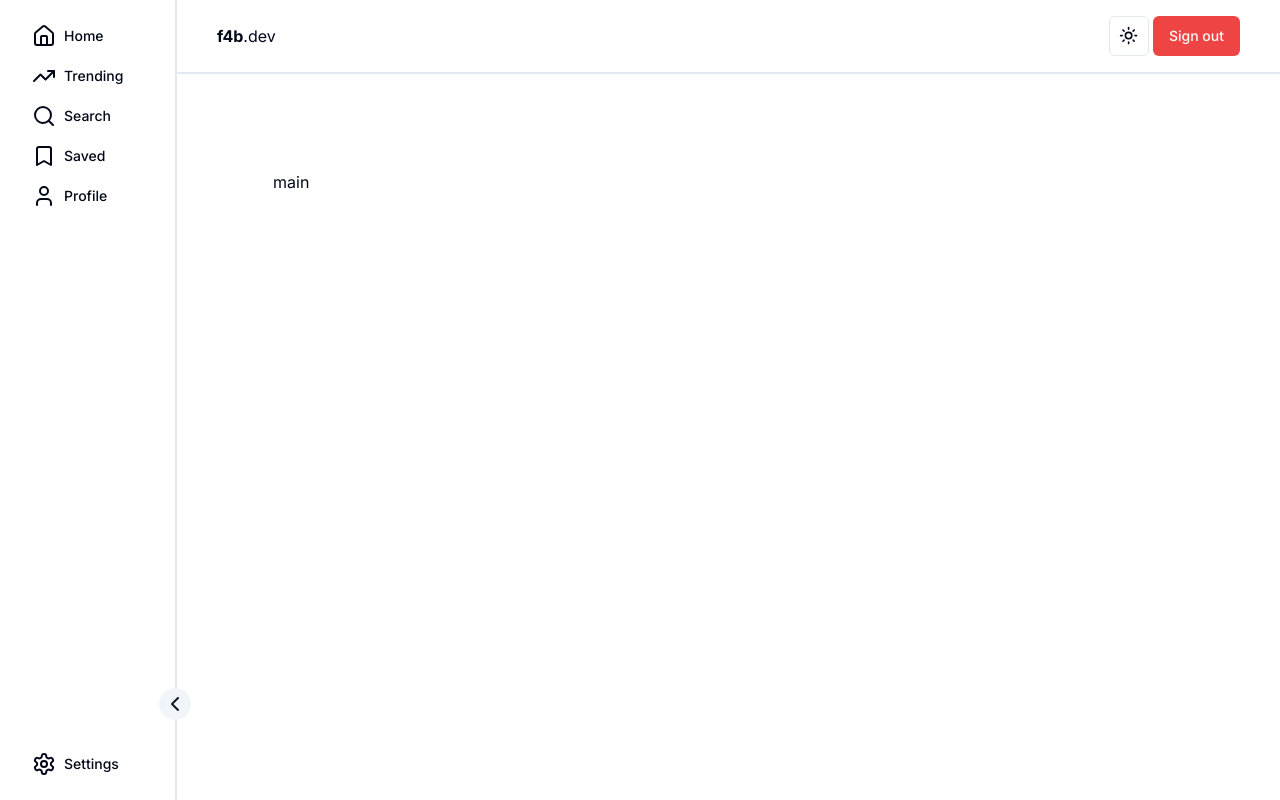
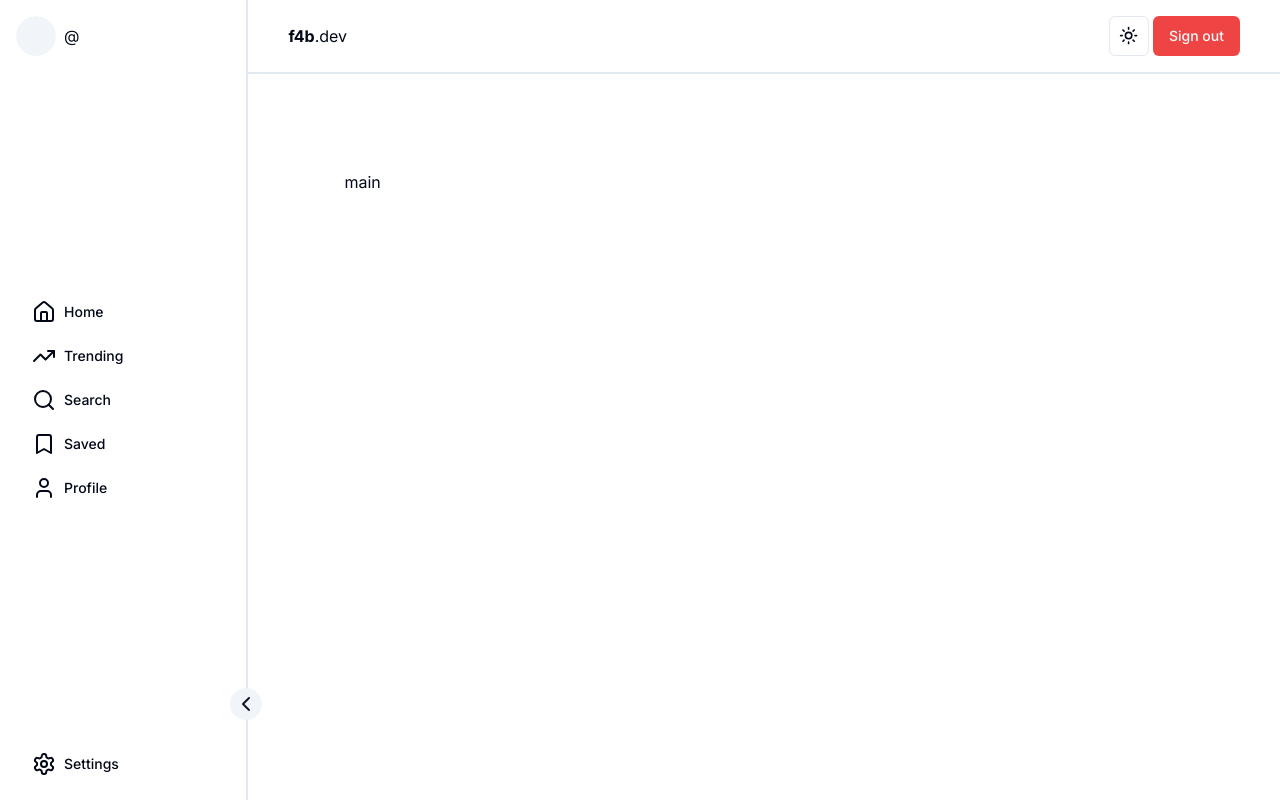
Before and after one commit to khalednadam/f4b-client, a Next.js app: page / in a window 1280 px wide. Both pictures are taken after a click on the button 72 px from the left and 704 px from the top of the page. Built offline with nearby package versions, Linux system fonts and the light colour scheme; no server answers.

Commit message:
feat: :sparkles: add avatar and profile info header

```diff
--- a/package.json
+++ b/package.json
@@ -10,6 +10,7 @@
   },
   "dependencies": {
     "@hookform/resolvers": "^3.9.0",
+    "@radix-ui/react-avatar": "^1.1.0",
     "@radix-ui/react-dropdown-menu": "^2.1.1",
     "@radix-ui/react-label": "^2.1.0",
     "@radix-ui/react-select": "^2.1.1",
--- a/src/components/SideNavBar/SideNavBar.tsx
+++ b/src/components/SideNavBar/SideNavBar.tsx
@@ -1,56 +1,62 @@
 "use client";
+
 import React, { useEffect, useState } from "react";
 import { Button } from "../ui/button";
-import {
-  Bookmark,
-  ChevronRight,
-  Home,
-  Search,
-  Settings,
-  TrendingUp,
-  User,
-  X,
-} from "lucide-react";
+import { Settings, X } from "lucide-react";
 import NavBarItem from "./NavBarItem";
 import { AnimatePresence, motion } from "framer-motion";
 import useDisplay from "@/utils/useDisplay";
 import { useMobileSideBarStore } from "@/store/mobileSideBar";
 import SideNavBarMenuItems from "./SideNavBarMenuItems";
 import MinimizeSideBarButton from "./MinimizeSideBarButton";
+import UserProfileHead from "../UserProfileHead";
+import { useSession } from "next-auth/react";
 
 const SideNavBar = () => {
   const mdAndUp = useDisplay();
+  const { data: session } = useSession();
   const isOpen = useMobileSideBarStore((state: any) => state.isOpen);
   const toggleIsOpen = useMobileSideBarStore(
     (state: any) => state.toggleIsOpen
   );
 
   const [isMini, setIsMini] = useState<boolean>(() => {
-    const savedState = localStorage.getItem("f4bSidebar");
-    return savedState ? JSON.parse(savedState) : true;
+    if (typeof window !== "undefined") {
+      const savedState = localStorage.getItem("f4bSidebar");
+      return savedState ? JSON.parse(savedState) : true;
+    }
   });
 
   useEffect(() => {
-    localStorage.setItem("f4bSidebar", JSON.stringify(isMini));
+    if (typeof window !== "undefined") {
+      localStorage.setItem("f4bSidebar", JSON.stringify(isMini));
+    }
   }, [isMini]);
-
   return (
     <>
       {mdAndUp ? (
         <motion.div
-          className={`h-full border-r-2 min-h-screen sticky top-0 flex flex-col p-4`}
+          className={`h-full border-r-2 min-h-screen sticky top-0 flex flex-col p-4 space-y-10`}
           animate={{
-            width: isMini ? "75px" : "200px",
+            width: isMini ? "75px" : "300px",
           }}
-          initial={{ width: isMini ? "75px" : "200px" }}
-          transition={{ duration: 0.2 }}
+          initial={{ width: isMini ? "75px" : "300px" }}
+          transition={{ duration: 0.7 }}
         >
-          <div className="grow flex flex-col text-start justify-start">
+          <UserProfileHead
+            avatar={session?.user.image}
+            username={session?.user.username}
+            isMini={isMini}
+          />
+          <div className="grow flex flex-col text-start justify-center space-y-1">
             <SideNavBarMenuItems isMini={isMini} />
           </div>
-          <div>
-            <NavBarItem Icon={<Settings />} Text="Settings" isMini={isMini} />
-          </div>
+          <NavBarItem
+            Icon={<Settings />}
+            Text="Settings"
+            isMini={isMini}
+            to="/settings"
+          />
           <MinimizeSideBarButton isMini={isMini} setIsMini={setIsMini} />
         </motion.div>
       ) : (
@@ -59,10 +65,10 @@
             {isOpen && (
               <motion.div
                 className="w-screen h-screen bg-black/50 absolute z-[9999]"
-                initial={{ opacity: 1 }}
+                initial={{ opacity: 0 }}
                 animate={{ opacity: 1 }}
                 exit={{ opacity: 0 }}
-                transition={{ duration: 0.8 }}
+                transition={{ duration: 0.5 }}
               >
                 <Button
                   onClick={toggleIsOpen}
@@ -73,17 +79,26 @@
                   <X color="white" />
                 </Button>
                 <motion.div
-                  className={`h-full w-2/3 border-r-2 top-0 flex flex-col bg-background p-4 sticky`}
+                  className={`h-full w-10/12 border-r-2 top-0 flex flex-col bg-background p-4 sticky`}
                   initial={{ opacity: 0, x: -100 }}
                   animate={{ opacity: 1, x: 0 }}
                   exit={{ opacity: 0, x: -100 }}
                   transition={{ duration: 0.1 }}
                 >
-                  <div className="grow flex flex-col text-start justify-start">
+                  <UserProfileHead
+                    avatar={session?.user.image}
+                    username={session?.user.username}
+                    isMini={false}
+                  />
+                  <div className="grow flex flex-col text-start justify-center">
                     <SideNavBarMenuItems />
                   </div>
                   <div>
-                    <NavBarItem Icon={<Settings />} Text="Settings" />
+                    <NavBarItem
+                      Icon={<Settings />}
+                      Text="Settings"
+                      to="/settings"
+                    />
                   </div>
                 </motion.div>
               </motion.div>
--- /dev/null
+++ b/src/components/UserProfileHead.tsx
@@ -0,0 +1,41 @@
+import React from "react";
+import { Avatar, AvatarFallback, AvatarImage } from "./ui/avatar";
+import { AnimatePresence, motion } from "framer-motion";
+
+interface UserProfileHeadProps {
+  username?: string;
+  avatar?: string;
+  isMini: boolean;
+}
+
+const UserProfileHead = ({
+  username,
+  avatar,
+  isMini,
+}: UserProfileHeadProps) => {
+  return (
+    <div className="flex justify-start items-center gap-2 overflow-hidden">
+      <Avatar>
+        <AvatarImage src={avatar} />
+        <AvatarFallback>
+          {username?.slice(0, 2).toLocaleUpperCase()}
+        </AvatarFallback>
+      </Avatar>
+      <AnimatePresence>
+        {!isMini && (
+          <motion.p
+            initial={{ opacity: 0, x: -20 }}
+            animate={{ opacity: 1, x: 0 }}
+            exit={{ opacity: 0, x: -20 }}
+            transition={{ duration: 0.1 }}
+            className="overflow-hidden whitespace-nowrap"
+          >
+            @{username}
+          </motion.p>
+        )}
+      </AnimatePresence>
+    </div>
+  );
+};
+
+export default UserProfileHead;
--- /dev/null
+++ b/src/components/ui/avatar.tsx
@@ -0,0 +1,50 @@
+"use client"
+
+import * as React from "react"
+import * as AvatarPrimitive from "@radix-ui/react-avatar"
+
+import { cn } from "@/lib/utils"
+
+const Avatar = React.forwardRef<
+  React.ElementRef<typeof AvatarPrimitive.Root>,
+  React.ComponentPropsWithoutRef<typeof AvatarPrimitive.Root>
+>(({ className, ...props }, ref) => (
+  <AvatarPrimitive.Root
+    ref={ref}
+    className={cn(
+      "relative flex h-10 w-10 shrink-0 overflow-hidden rounded-full",
+      className
+    )}
+    {...props}
+  />
+))
+Avatar.displayName = AvatarPrimitive.Root.displayName
+
+const AvatarImage = React.forwardRef<
+  React.ElementRef<typeof AvatarPrimitive.Image>,
+  React.ComponentPropsWithoutRef<typeof AvatarPrimitive.Image>
+>(({ className, ...props }, ref) => (
+  <AvatarPrimitive.Image
+    ref={ref}
+    className={cn("aspect-square h-full w-full", className)}
+    {...props}
+  />
+))
+AvatarImage.displayName = AvatarPrimitive.Image.displayName
+
+const AvatarFallback = React.forwardRef<
+  React.ElementRef<typeof AvatarPrimitive.Fallback>,
+  React.ComponentPropsWithoutRef<typeof AvatarPrimitive.Fallback>
+>(({ className, ...props }, ref) => (
+  <AvatarPrimitive.Fallback
+    ref={ref}
+    className={cn(
+      "flex h-full w-full items-center justify-center rounded-full bg-muted",
+      className
+    )}
+    {...props}
+  />
+))
+AvatarFallback.displayName = AvatarPrimitive.Fallback.displayName
+
+export { Avatar, AvatarImage, AvatarFallback }
--- a/src/lib/next-auth.d.ts
+++ b/src/lib/next-auth.d.ts
@@ -9,6 +9,7 @@
     access_token: string;
     refresh_token: string;
     expiration_time: number;
+    image?: string;
   }
   interface Session extends DefaultSession {
     user: User;
```
Also changed, not shown: 1 other file (tests, documents, lock files or other folders).
